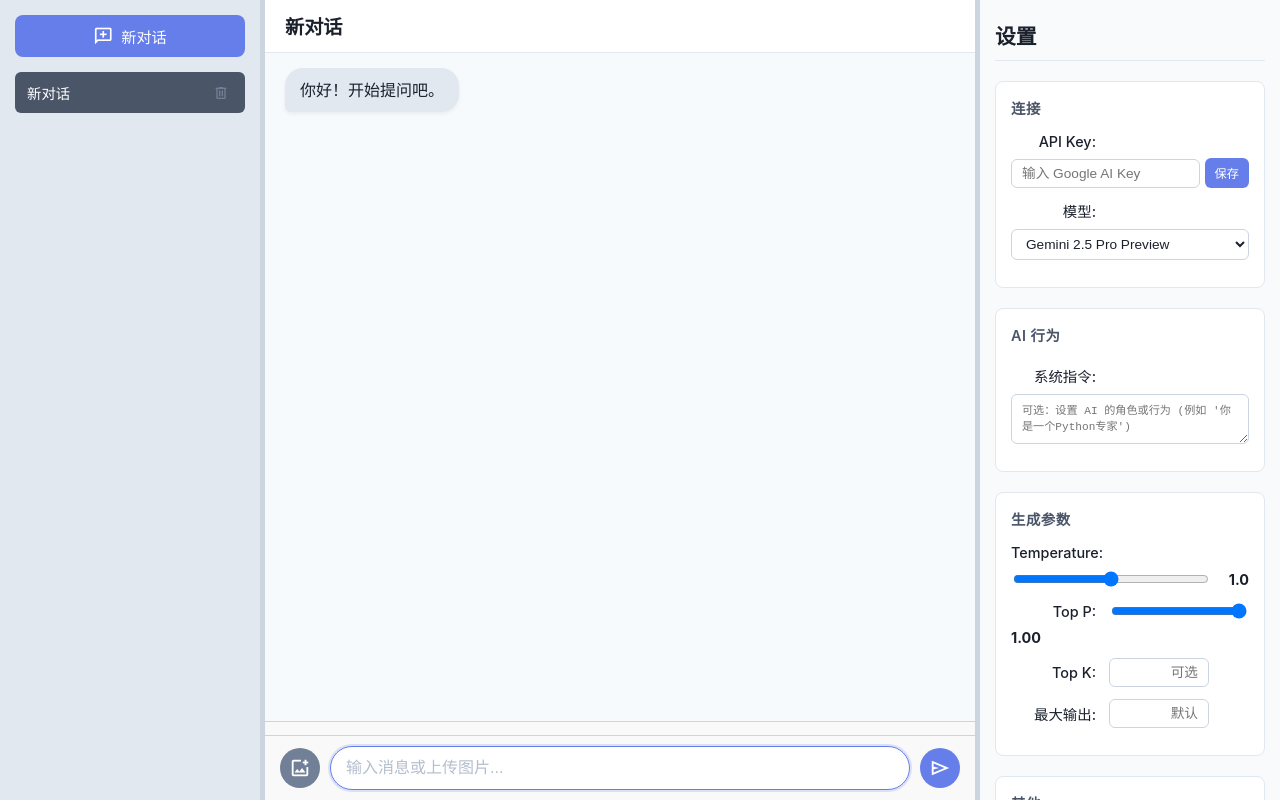
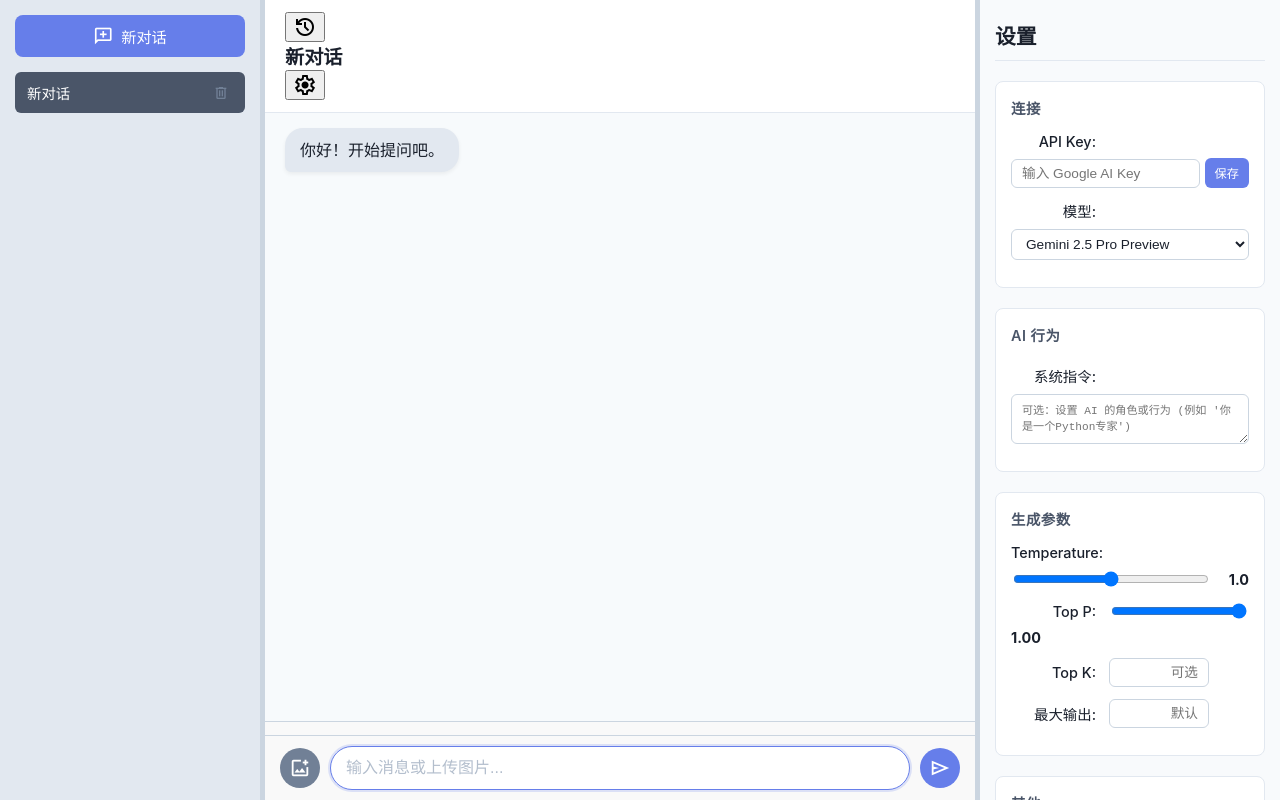
Before and after one commit to collapsingsea/collapsingsea.github.io, a plain HTML site: page v2/index.html in a window 1280 px wide. Drawn offline with nearby package versions, Linux system fonts and the light colour scheme.

Commit message:
更新 index.html

```diff
--- a/v2/index.html
+++ b/v2/index.html
@@ -2,8 +2,9 @@
 <html lang="zh">
 <head>
     <meta charset="UTF-8">
+    <!-- Responsive viewport meta tag -->
     <meta name="viewport" content="width=device-width, initial-scale=1.0">
-    <title>AI 对话界面 (可调布局)</title>
+    <title>浅梦专属vip机器人</title>
     <!-- Google Material Symbols -->
     <link rel="stylesheet" href="https://fonts.googleapis.com/css2?family=Material+Symbols+Outlined:opsz,wght,FILL,GRAD@20..48,100..700,0..1,-50..200" />
     <link rel="stylesheet" href="style.css">
@@ -18,7 +19,7 @@
                 <span class="material-symbols-outlined">add_comment</span> 新对话
             </button>
             <ul id="chat-list">
-                <!-- Chat history items will be populated here -->
+                <!-- Chat history items populated by JS -->
             </ul>
         </div>
 
@@ -27,18 +28,24 @@
 
         <!-- === Center Content (Chat Log & Input) === -->
         <div class="center-content" id="center-content">
-            <header class="chat-header"> <!-- Minimal header for title -->
+            <header class="chat-header">
+                 <!-- Sidebar Toggle Buttons for Mobile -->
+                 <button id="toggle-history-button" class="header-icon-button" title="聊天记录">
+                     <span class="material-symbols-outlined">history</span>
+                 </button>
+
                  <h1 id="chat-header-title">AI 对话</h1>
+
+                 <button id="toggle-settings-button" class="header-icon-button" title="设置">
+                     <span class="material-symbols-outlined">settings</span>
+                 </button>
             </header>
             <div class="chat-log" id="chat-log">
-                <!-- Messages for the CURRENT chat will appear here -->
-                 <!-- Initial message will be added dynamically by JS -->
+                 <!-- Messages populated by JS -->
             </div>
-            <!-- Image Preview Area (Moved below log, above input) -->
-             <div class="image-preview-area" id="image-preview-area">
-                 <!-- Uploaded image thumbnails appear here -->
-             </div>
-             <!-- Main Input Area -->
+            <div class="image-preview-area" id="image-preview-area">
+                 <!-- Image previews populated by JS -->
+            </div>
             <div class="chat-input-area">
                  <button id="upload-button" class="icon-button" title="上传图片">
                      <span class="material-symbols-outlined">add_photo_alternate</span>
```
